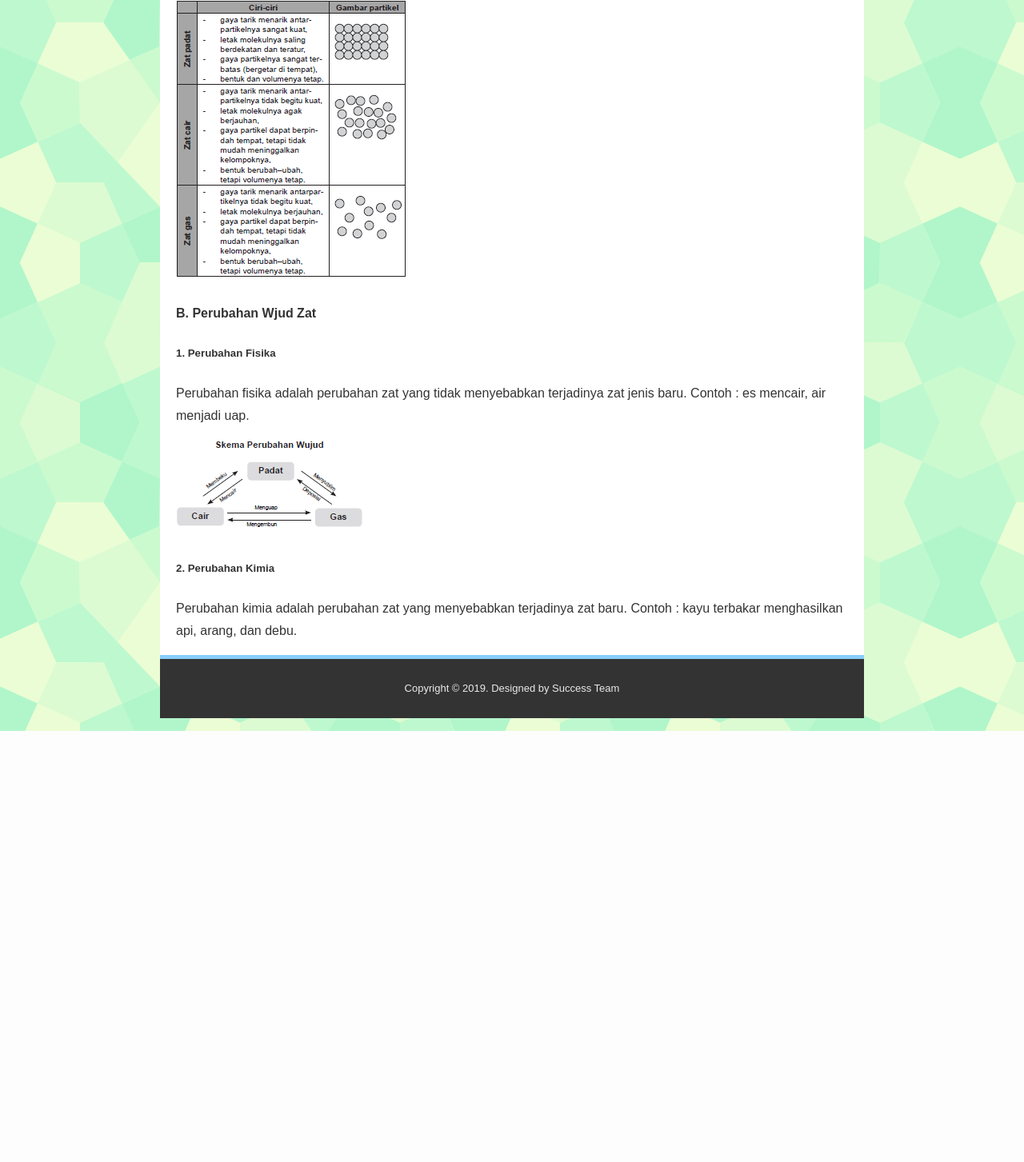
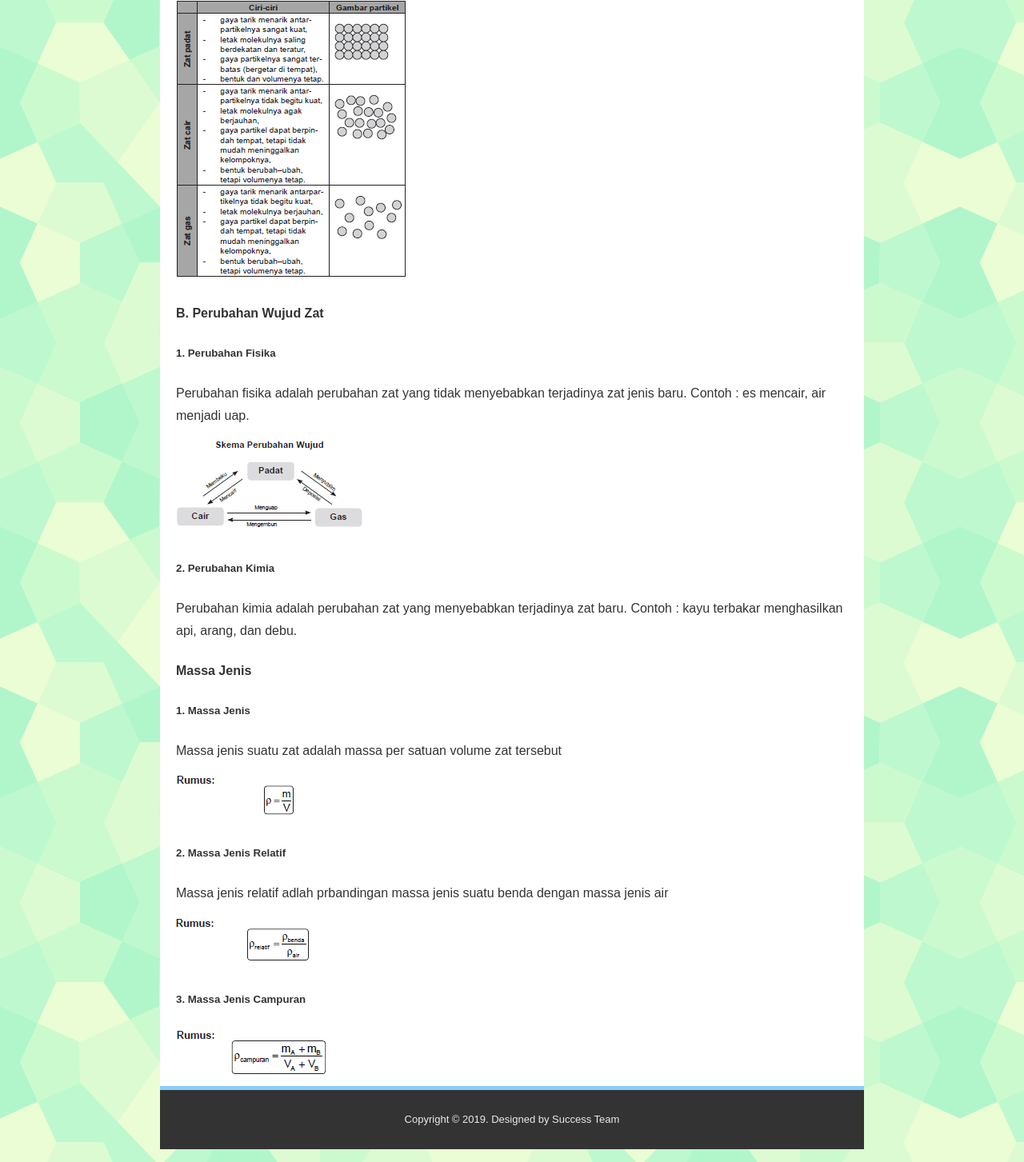
Before and after one commit to weslie10/ProjectTIB, a PHP site: page /physics.php in a window 1280 px wide. Shown: the part 1272-2725 px from the top of the page at 80% size. Before the commit the page ends 2186 px from the top, so only its background shows below. Run offline with PHP 8.4, Linux system fonts and the light colour scheme.

Commit message:
edit physics

```diff
--- a/physics.php
+++ b/physics.php
@@ -16,12 +16,21 @@ include "header.php";
 	<h3>Zat dan Wujudnya</h3>
 	<h4>A. Wujud Zat</h4>
 	<img src="img/zatwujud.PNG">
-	<h4>B. Perubahan Wjud Zat</h4>
+	<h4>B. Perubahan Wujud Zat</h4>
 	<h5>1. Perubahan Fisika</h5>
 	<p>Perubahan fisika adalah perubahan zat yang tidak menyebabkan terjadinya zat jenis baru. Contoh : es mencair, air menjadi uap.</p>
 	<img src="img/fisika.PNG">
 	<h5>2. Perubahan Kimia</h5>
 	<p>Perubahan kimia adalah perubahan zat yang menyebabkan terjadinya zat baru. Contoh : kayu terbakar menghasilkan api, arang, dan debu.</p>
+	<h4>Massa Jenis</h4>
+	<h5>1. Massa Jenis</h5>
+	<p>Massa jenis suatu zat adalah massa per satuan volume zat tersebut</p>
+	<img src="img/mj.PNG">
+	<h5>2. Massa Jenis Relatif</h5>
+	<p>Massa jenis relatif adlah prbandingan massa jenis suatu benda dengan massa jenis air</p>
+	<img src="img/mjr.PNG">
+	<h5>3. Massa Jenis Campuran</h5>
+	<img src="img/mjc.PNG">
 </div>
 <?php
 include "footer.php";
```
